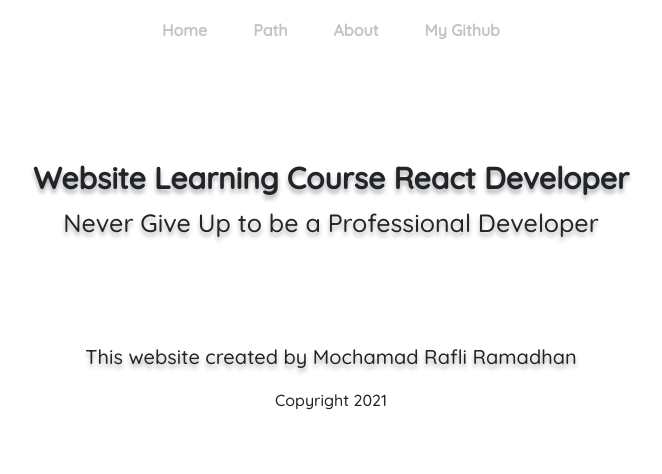
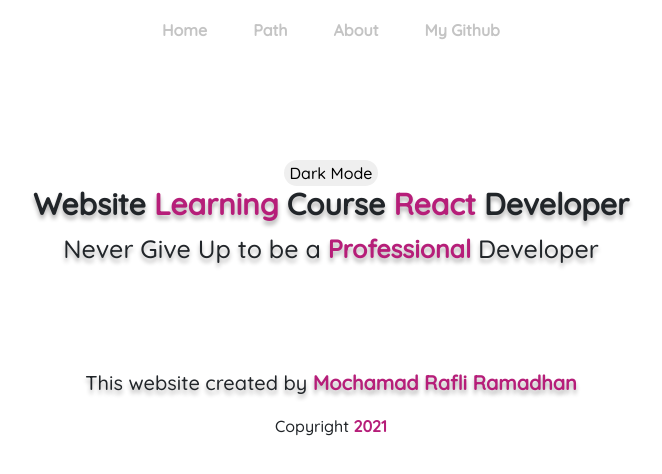
Before and after one commit to mochamadrafli2018/React-Portofolio-1, a React (Create React App) app in the folder src/: page / in a window 1280 px wide. Shown: the top 474 px of the page, without its empty margins (309-971 px from the left). Built offline with nearby package versions, Linux system fonts and the light colour scheme; the HTML template or start-up script is replaced by a standard one.

Commit message:
Change accordion style

```diff
--- a/package.json
+++ b/package.json
@@ -9,6 +9,7 @@
     "@testing-library/react": "^11.2.5",
     "@testing-library/user-event": "^12.6.3",
     "bootstrap": "^4.6.0",
+    "jquery": "^3.5.1",
     "react": "^17.0.1",
     "react-bootstrap": "^1.4.3",
     "react-dom": "^17.0.1",
--- a/src/App.css
+++ b/src/App.css
@@ -1,19 +1,40 @@
 @import url('https://fonts.googleapis.com/css2?family=Quicksand:wght@500&display=swap');
 @import url('https://fonts.googleapis.com/css2?family=Ubuntu&display=swap');
+.accordion{width: 60%; margin:20px auto;}
+/*Must 382px not 382 px*/
+@media screen and (max-width: 700px){
+  .accordion{width: 70%;}
+}
+@media screen and (max-width: 550px){
+  .accordion{width: 80%;}
+}
+@media screen and (max-width: 370px){
+  .mr-auto{margin: 10px auto; position:relative;}
+}
+@media screen and (max-width: 370px){
+  .accordion{width: 100%;}
+}
 .background-color-pink{background-color: #B61E79!important;}
 .black:hover{border-bottom: 3px solid 00DBF9 !important;}
 .border-black{border:1px solid black;}
 .border-white{border:1px solid white;}
 .button{background-color:#B61E79;}
+.btn-dark-mode{border: none; border-radius:20px;}
+.btn-dark-mode:hover{border: 1px solid black;}
+.btn-dark-mode:active{border: 1px solid black;}
 .card{width: auto; margin: 2px auto; padding: 20px;border: none!important; border-radius: 30px!important;}
 .card:hover{box-shadow:0px 0px 10px 0px #B61E79 !important;}
+.dark-mode{color: white; background-color: black;}
 .img-round{border-radius: 30px !important;}
 .letter-spacing{letter-spacing: 1.5px;}
 .navlink{color: #c4c4c4 !important; margin: 2px 15px;}
 .navlink:hover{color: black !important; border-bottom: 3px solid #00DBF9; font-weight: bold !important;text-decoration:none;}
+.navlink:active{color: red; border-bottom: 3px solid #00DBF9; font-weight: bold;}
 .quicksand{font-family: 'Quicksand', sans-serif;}
 .text-shadow{text-shadow: 0px 4px 4px #b1b0b0;}
+.text-underlined{text-decoration: underline;}
 .ubuntu{font-family: 'Ubuntu', sans-serif;}
+span{color: #B61E79; font-weight: bold;}
 .App-logo {height: 40vmin;pointer-events: none;}
 @media (prefers-reduced-motion: no-preference) {
   .App-logo {
--- a/src/Bootstrap-Accordion.js
+++ b/src/Bootstrap-Accordion.js
@@ -4,7 +4,7 @@ import Author from './Data-Author.js'
 class AccordionChild extends React.Component{
     render(){
         return(
-            <Card style={{'width':'60%'}}>
+            <Card className='accordion'>
                 <Accordion.Toggle as={Card.Header} eventKey="0">{this.props.judul}</Accordion.Toggle>
                 <Accordion.Collapse eventKey="0"><Card.Body>{this.props.keterangan}</Card.Body></Accordion.Collapse>
             </Card>
@@ -15,13 +15,14 @@ class AccordionBootstrap extends React.Component{
     render(){
         return(
             <>
+                <h1 class='text-center'>My <span>Profile</span></h1>
                 <Accordion defaultActiveKey="0">
                     <>
-                    {Author.map(el => {
-                        return(
-                            <AccordionChild  judul = {el.judul} keterangan = {el.keterangan}/>
-                        )
-                    })}
+                        {Author.map(el => {
+                            return(
+                                <AccordionChild  judul = {el.judul} keterangan = {el.keterangan}/>
+                            )
+                        })}
                     </>
                 </Accordion>
             </>
--- a/src/Bootstrap-Navbar.js
+++ b/src/Bootstrap-Navbar.js
@@ -5,6 +5,9 @@ import {Nav, Navbar} from 'react-bootstrap';
 import AccordionBootstrap from './Bootstrap-Accordion.js';
 import OutputCardContainer from './Bootstrap-Card.js';
 import Header from './Header.js'
+// Import font-awesome
+import {FontAwesomeIcon} from '@fortawesome/react-fontawesome'
+
 // Import react-router-dom component
 import {BrowserRouter as Router,Switch,Route,Link} from "react-router-dom";
 //Routing must have div inside router element
--- a/src/Header.js
+++ b/src/Header.js
@@ -1,18 +1,26 @@
 import React from 'react'
+// Import jquery
+import $ from 'jquery'
 class Header extends React.Component{
     render(){
         return(
             <div class='text-center'>
                 <div style={{'margin':'100px auto'}}>
-                    <h1 class='font-weight-bold text-shadow' style={{'font-size':'30px'}}>Website Learning Course React Developer</h1>
-                    <p class='text-shadow' style={{'font-size':'25px'}}>Never Give Up to be a Professional Developer</p>
+                    <button onclick='darkMode()' class='btn-dark-mode'>Dark Mode</button>
+                    <h1 class='font-weight-bold text-shadow' style={{'font-size':'30px'}}>Website <span>Learning</span> Course <span>React</span> Developer</h1>
+                    <p class='text-shadow' style={{'font-size':'25px'}}>Never Give Up to be a <span>Professional</span> Developer</p>
                 </div>
                 <div style={{'margin':'80px auto'}}>
-                    <p class='text-shadow' style={{'font-size':'20px'}}>This website created by Mochamad Rafli Ramadhan</p>
-                    <p style={{'position':'relative','bottom':'0px'}}>Copyright 2021</p>
+                    <p class='text-shadow' style={{'font-size':'20px'}}>This website created by <span>Mochamad Rafli Ramadhan</span></p>
+                    <p style={{'position':'relative','bottom':'0px'}}>Copyright <span>2021</span></p>
                 </div>
             </div>
         )
     }
 }
+
+$("h1").addClass('text-underlined');
+$("button").click(function(){
+    $("div").addClass('dark-mode');
+});
 export default Header
```
Also changed, not shown: 1 other file (tests, documents, lock files or other folders).
